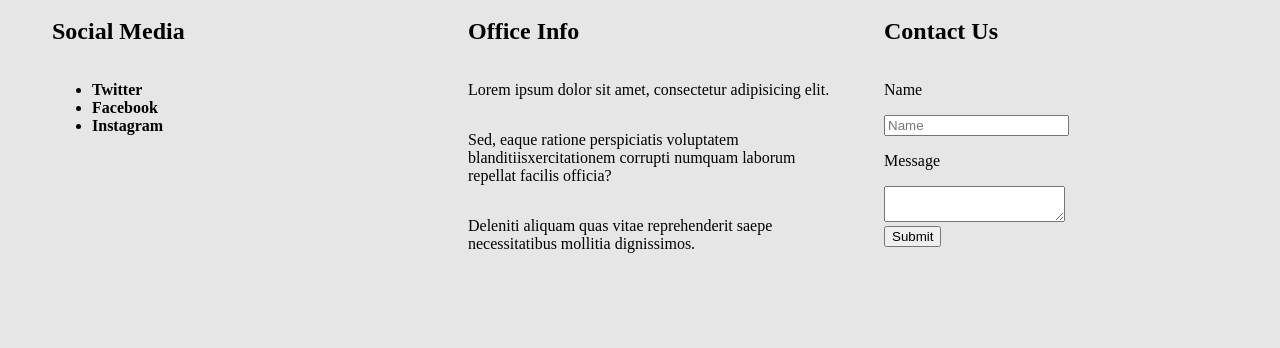
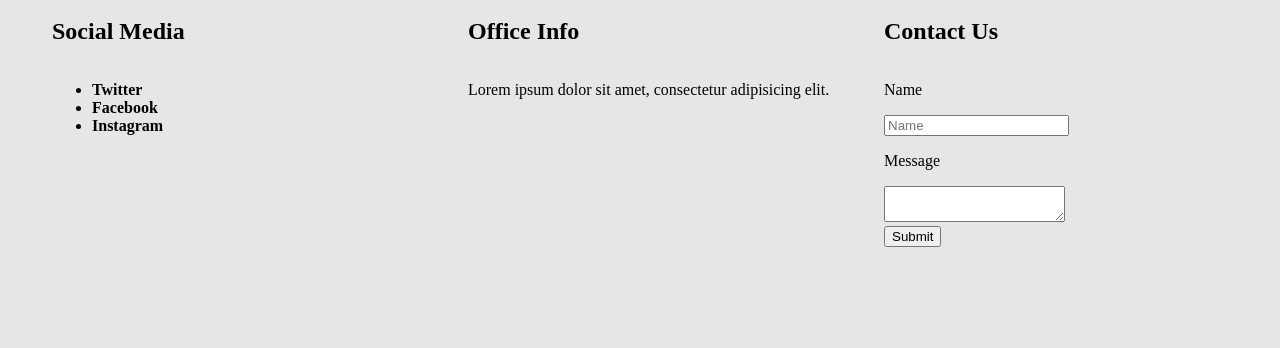
Before and after one commit to pat-white-code/ACA_web101_patrick_white, a plain HTML site: page src/flexbox/nasa.html in a window 1280 px wide. Shown: the part 472-820 px from the top of the page. Drawn offline with Linux system fonts and the light colour scheme.

Commit message:
enacts reviewer suggestions

```diff
--- a/src/flexbox/nasa-style.css
+++ b/src/flexbox/nasa-style.css
@@ -56,7 +56,7 @@ body{
   overflow: hidden;
 }
 
-@media (max-width: 380px) {
+@media (max-width: 576px) {
   .info-container {
     flex-direction: column;
     height: 350px;
@@ -68,6 +68,7 @@ body{
     flex-direction: row;
     width:80%;
     height:30%;
+    justify-content: space-between;
   }
 
 }
--- a/src/flexbox/nasa.html
+++ b/src/flexbox/nasa.html
@@ -24,8 +24,6 @@
       <div class="info-card">
         <h2>Office Info</h2>
         <p>Lorem ipsum dolor sit amet, consectetur adipisicing elit.</p>
-        <p>Sed, eaque ratione perspiciatis voluptatem blanditiisxercitationem corrupti numquam laborum repellat facilis officia? </p>
-        <p>Deleniti aliquam quas vitae reprehenderit saepe necessitatibus mollitia dignissimos.</p>
       </div>
       <div class="info-card">
         <h2>Contact Us</h2>
```
